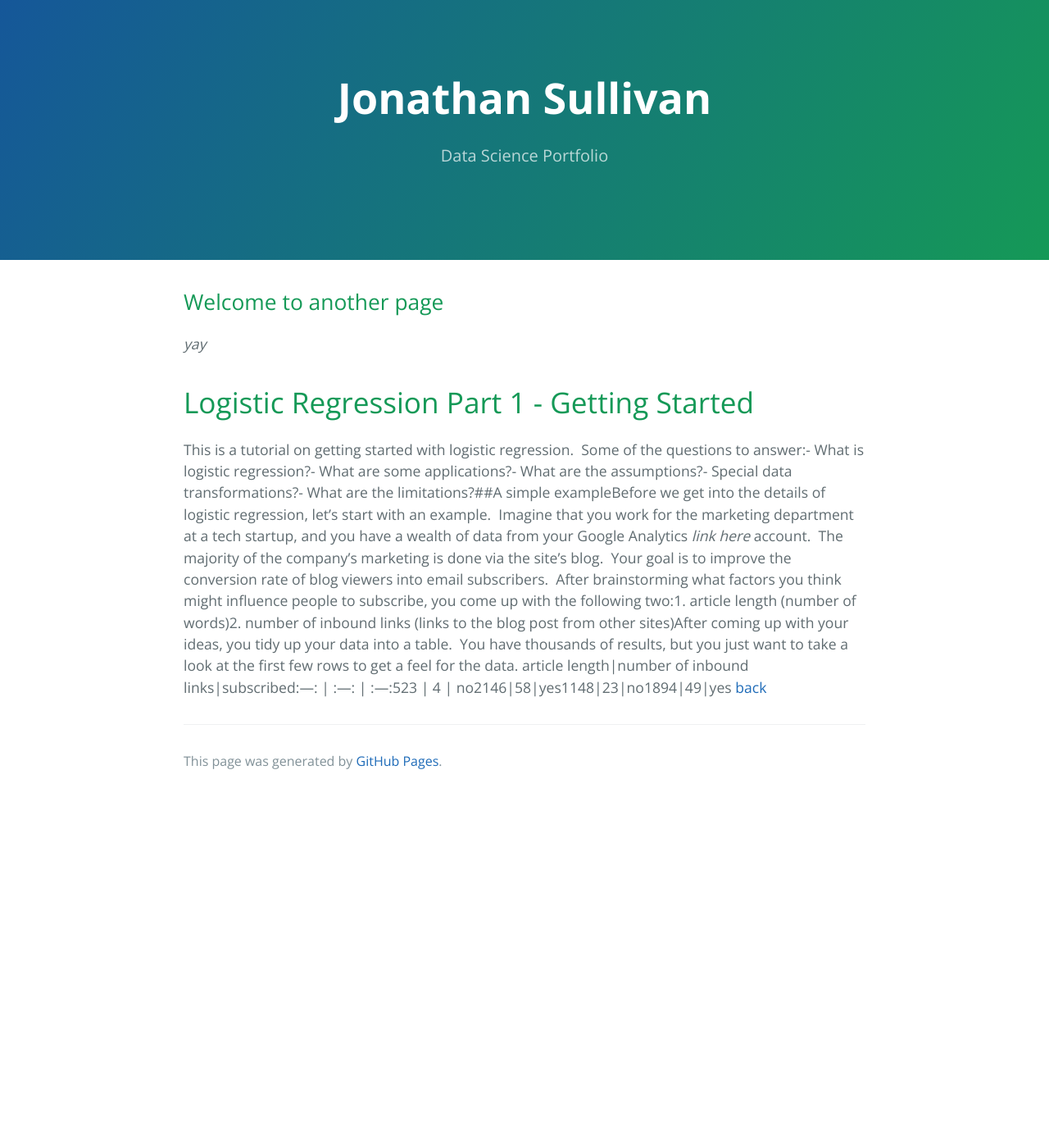
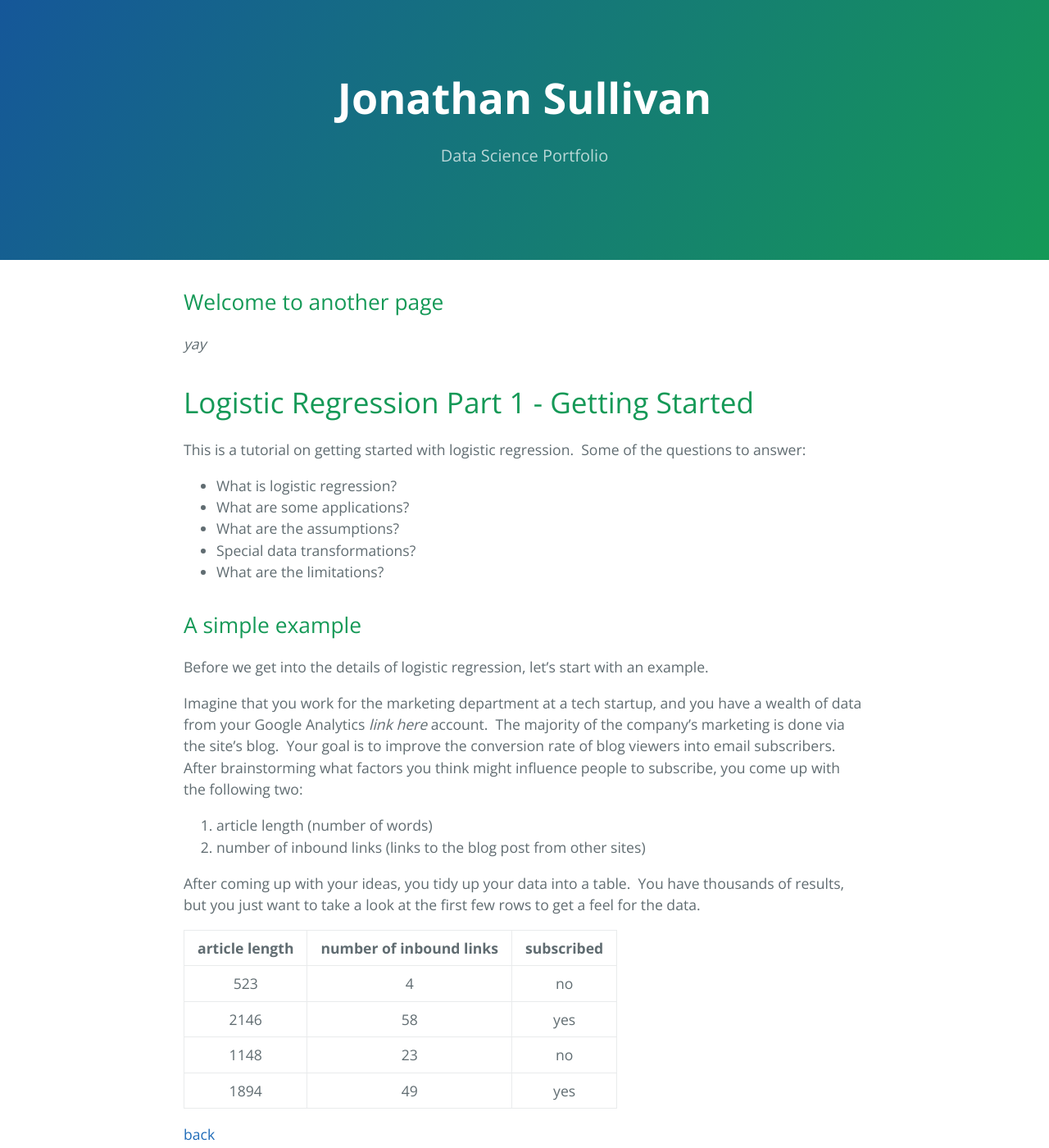
Before and after one commit to jtsulliv/jtsulliv.github.io, a Jekyll site: the page built from another-page.md, in a window 1280 px wide and 1400 px high. Shown: the whole window at 82% size. Built offline with Jekyll 4.4.1, drawn with Linux system fonts in a browser that asks for light colours; our own code applies the rules of GitHub Pages for plain Markdown files.

Commit message:
Update another-page.md

```diff
--- a/another-page.md
+++ b/another-page.md
@@ -8,6 +8,27 @@
 
 # Logistic Regression Part 1 - Getting Started
 
-This is a tutorial on getting started with logistic regression.  Some of the questions to answer:- What is logistic regression?- What are some applications?- What are the assumptions?- Special data transformations?- What are the limitations?##A simple exampleBefore we get into the details of logistic regression, let's start with an example.  Imagine that you work for the marketing department at a tech startup, and you have a wealth of data from your Google Analytics *link here* account.  The majority of the company's marketing is done via the site's blog.  Your goal is to improve the conversion rate of blog viewers into email subscribers.  After brainstorming what factors you think might influence people to subscribe, you come up with the following two:1. article length (number of words)2. number of inbound links (links to the blog post from other sites)After coming up with your ideas, you tidy up your data into a table.  You have thousands of results, but you just want to take a look at the first few rows to get a feel for the data.
-article length|number of inbound links|subscribed:---: | :---: | :---:523 | 4 | no2146|58|yes1148|23|no1894|49|yes
+This is a tutorial on getting started with logistic regression.  Some of the questions to answer:
+- What is logistic regression?
+- What are some applications?
+- What are the assumptions?
+- Special data transformations?
+- What are the limitations?
+
+## A simple example
+Before we get into the details of logistic regression, let's start with an example.
+
+Imagine that you work for the marketing department at a tech startup, and you have a wealth of data from your Google Analytics *link here* account.  The majority of the company's marketing is done via the site's blog.  Your goal is to improve the conversion rate of blog viewers into email subscribers.  After brainstorming what factors you think might influence people to subscribe, you come up with the following two:
+1. article length (number of words)
+2. number of inbound links (links to the blog post from other sites)
+
+After coming up with your ideas, you tidy up your data into a table.  You have thousands of results, but you just want to take a look at the first few rows to get a feel for the data.
+
+article length|number of inbound links|subscribed
+:---: | :---: | :---:
+523 | 4 | no
+2146|58|yes
+1148|23|no
+1894|49|yes
+
 [back](./)
```
